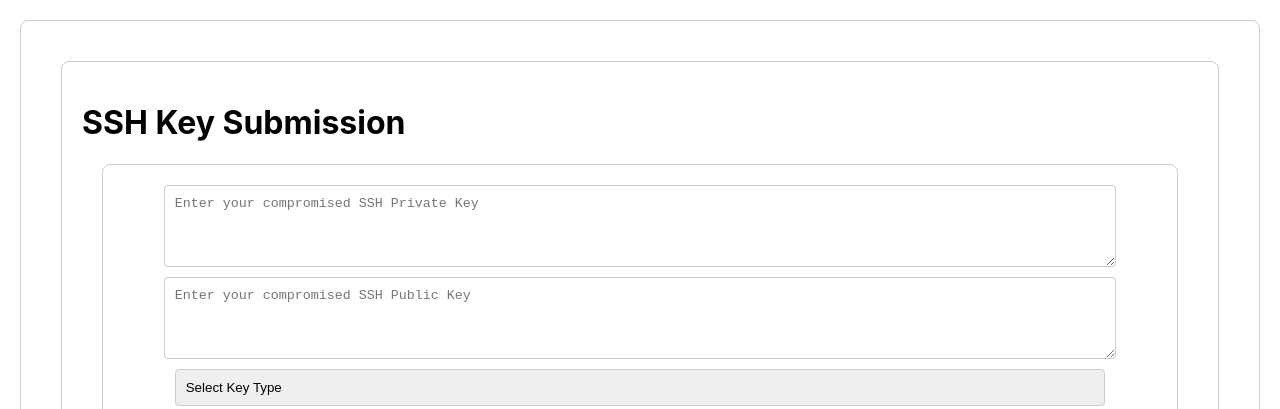
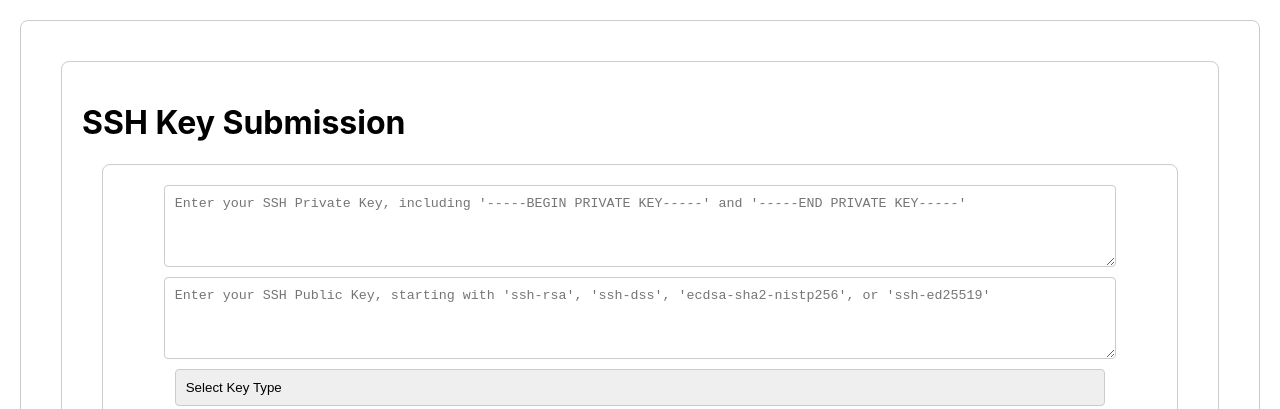
Before and after one commit to K1zum1/SSH-Key-Aggregator, a React (Create React App) app in the folder ssh-key-submission/: page / in a window 1280 px wide. Shown: the top 409 px of the page. Built offline with nearby package versions, Linux system fonts and the light colour scheme; no server answers.

Commit message:
better placeholder

```diff
--- a/ssh-key-submission/src/components/SSHKeyForm.js
+++ b/ssh-key-submission/src/components/SSHKeyForm.js
@@ -47,14 +47,14 @@ const SSHKeyForm = ({ onSubmit }) => {
       <textarea
         value={sshPrivKey}
         onChange={(e) => setSSHPrivKey(e.target.value)}
-        placeholder="Enter your compromised SSH Private Key"
+        placeholder="Enter your SSH Private Key, including '-----BEGIN PRIVATE KEY-----' and '-----END PRIVATE KEY-----'"
         rows="4"
         cols="50"
       />
       <textarea
         value={sshPubKey}
         onChange={(e) => setSSHPubKey(e.target.value)}
-        placeholder="Enter your compromised SSH Public Key"
+        placeholder="Enter your SSH Public Key, starting with 'ssh-rsa', 'ssh-dss', 'ecdsa-sha2-nistp256', or 'ssh-ed25519'"
         rows="4"
         cols="50"
       />
```
